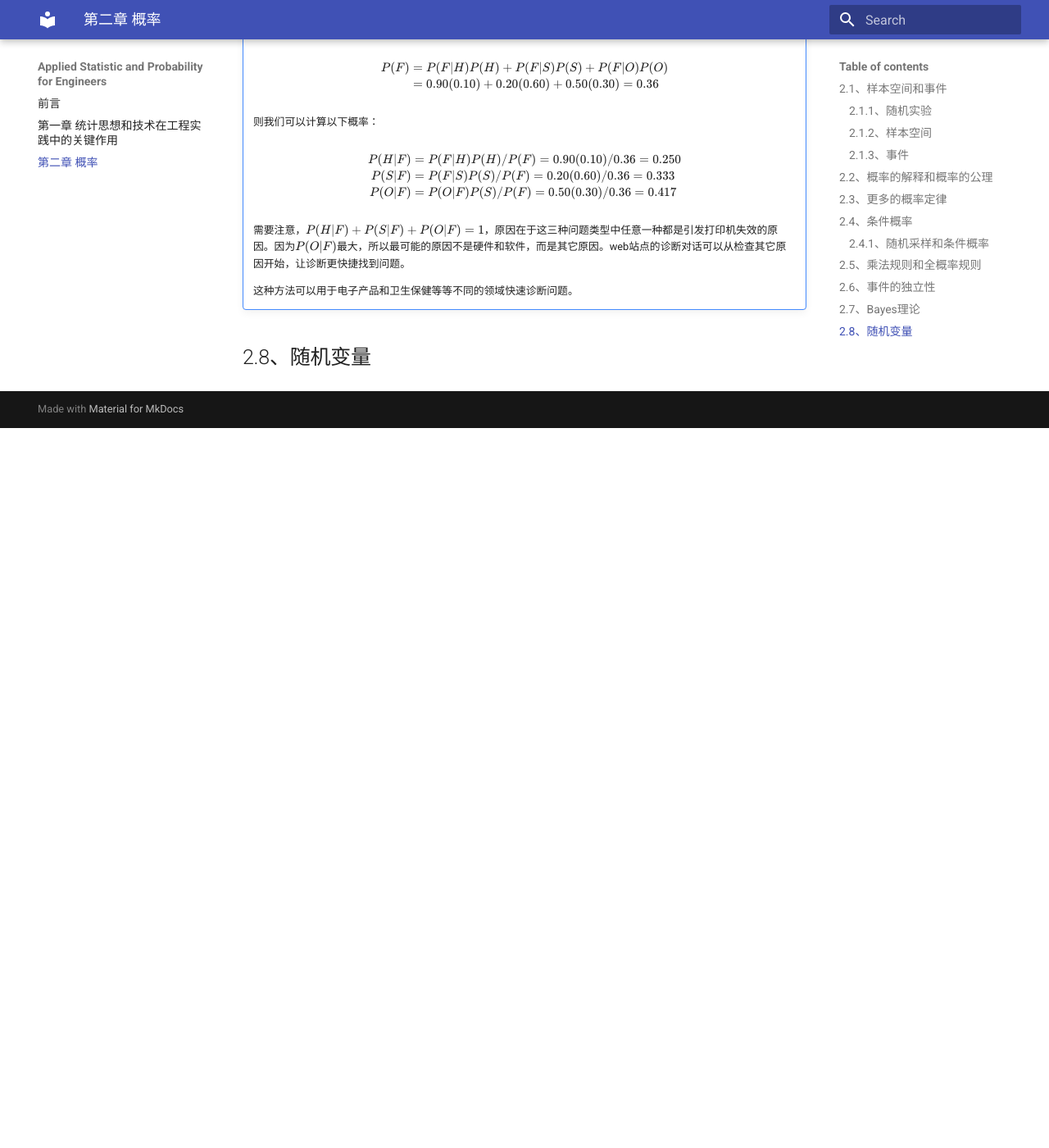
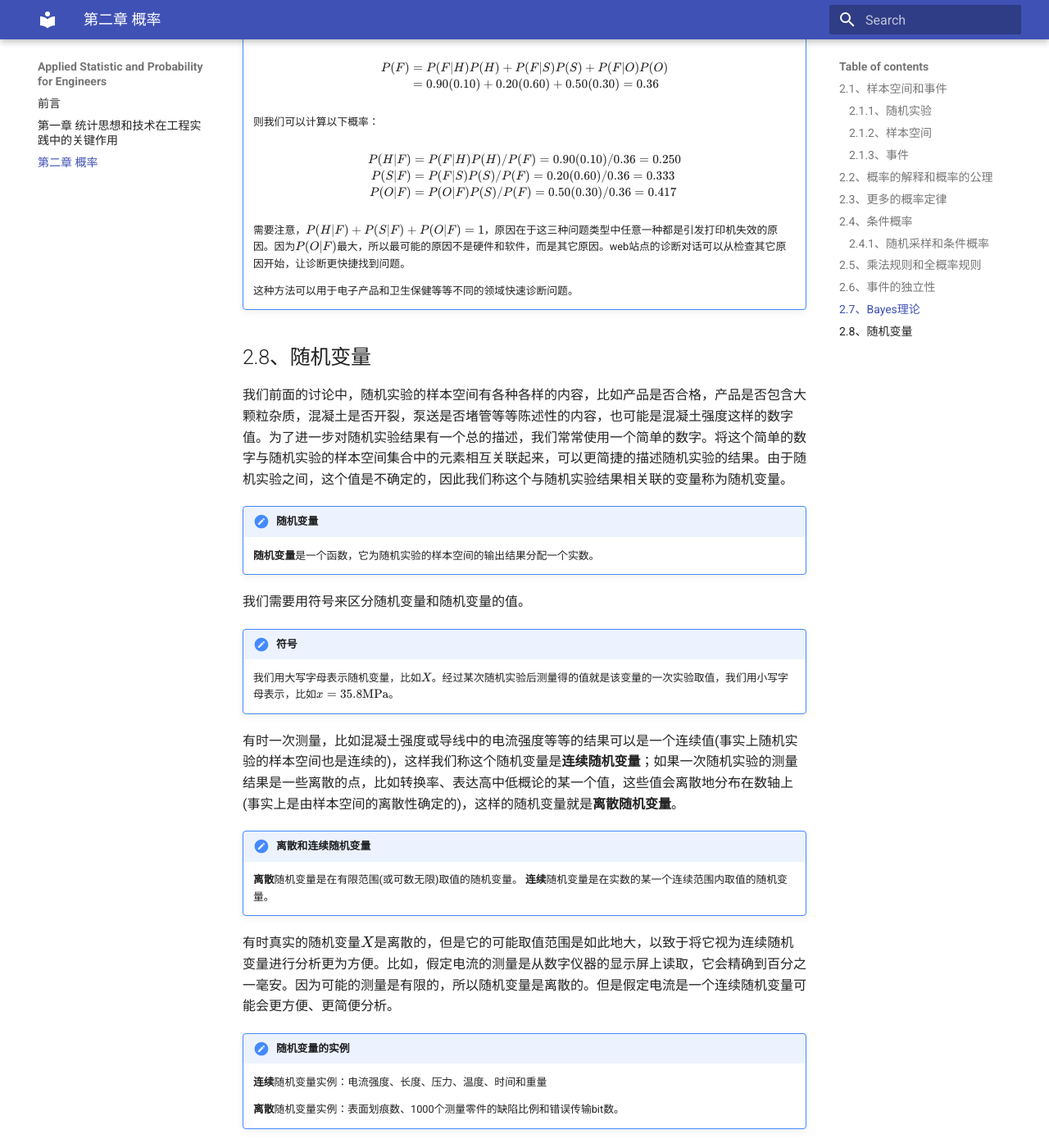
Before and after one commit to chenmich/applied_statistic_and_probability_for_engineers, an MkDocs documentation site: the page built from docs/second.md, in a window 1280 px wide and 1400 px high, scrolled down 22586 px. Shown: the whole window at 82% size. Built offline with MkDocs 1.6.1 and Material for MkDocs 9.7.7, drawn with Linux system fonts in a browser that asks for light colours; before the commit the page ends 23108 px from its top, so only the background shows below that.

Commit message:
complete 2.8

```diff
--- a/docs/second.md
+++ b/docs/second.md
@@ -796,3 +796,30 @@ $$
     这种方法可以用于电子产品和卫生保健等等不同的领域快速诊断问题。
 
 ## 2.8、随机变量
+
+我们前面的讨论中，随机实验的样本空间有各种各样的内容，比如产品是否合格，产品是否包含大颗粒杂质，混凝土是否开裂，泵送是否堵管等等陈述性的内容，也可能是混凝土强度这样的数字值。为了进一步对随机实验结果有一个总的描述，我们常常使用一个简单的数字。将这个简单的数字与随机实验的样本空间集合中的元素相互关联起来，可以更简捷的描述随机实验的结果。由于随机实验之间，这个值是不确定的，因此我们称这个与随机实验结果相关联的变量称为随机变量。
+
+!!!note "随机变量"
+
+    **随机变量**是一个函数，它为随机实验的样本空间的输出结果分配一个实数。
+
+我们需要用符号来区分随机变量和随机变量的值。
+
+!!!note "符号"
+
+    我们用大写字母表示随机变量，比如$X$。经过某次随机实验后测量得的值就是该变量的一次实验取值，我们用小写字母表示，比如$x=35.8\text{MPa}$。
+
+有时一次测量，比如混凝土强度或导线中的电流强度等等的结果可以是一个连续值(事实上随机实验的样本空间也是连续的)，这样我们称这个随机变量是**连续随机变量**；如果一次随机实验的测量结果是一些离散的点，比如转换率、表达高中低概论的某一个值，这些值会离散地分布在数轴上(事实上是由样本空间的离散性确定的)，这样的随机变量就是**离散随机变量**。
+
+!!!note "离散和连续随机变量"
+
+    **离散**随机变量是在有限范围(或可数无限)取值的随机变量。
+    **连续**随机变量是在实数的某一个连续范围内取值的随机变量。
+
+有时真实的随机变量$X$是离散的，但是它的可能取值范围是如此地大，以致于将它视为连续随机变量进行分析更为方便。比如，假定电流的测量是从数字仪器的显示屏上读取，它会精确到百分之一毫安。因为可能的测量是有限的，所以随机变量是离散的。但是假定电流是一个连续随机变量可能会更方便、更简便分析。
+
+!!!note "随机变量的实例"
+
+    **连续**随机变量实例：电流强度、长度、压力、温度、时间和重量
+
+    **离散**随机变量实例：表面划痕数、1000个测量零件的缺陷比例和错误传输bit数。
```
